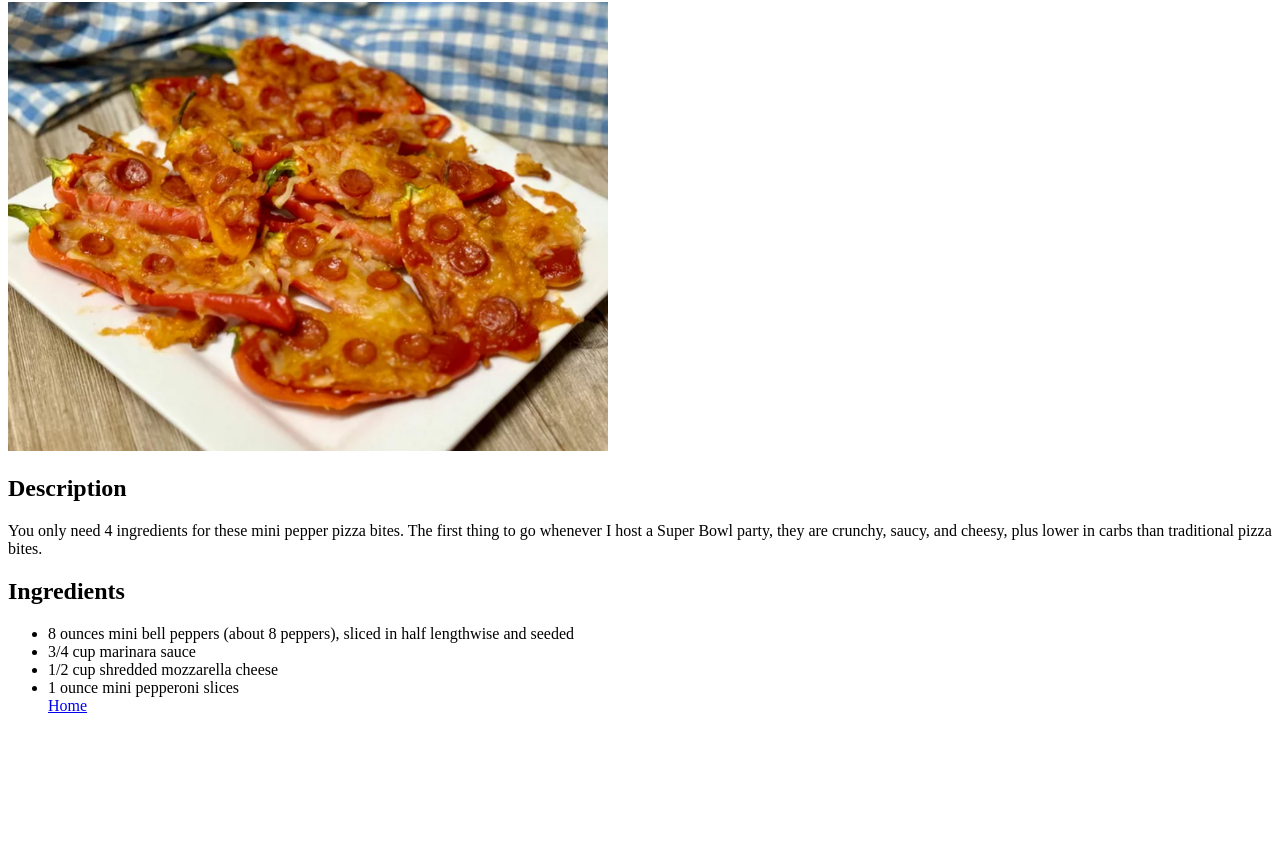
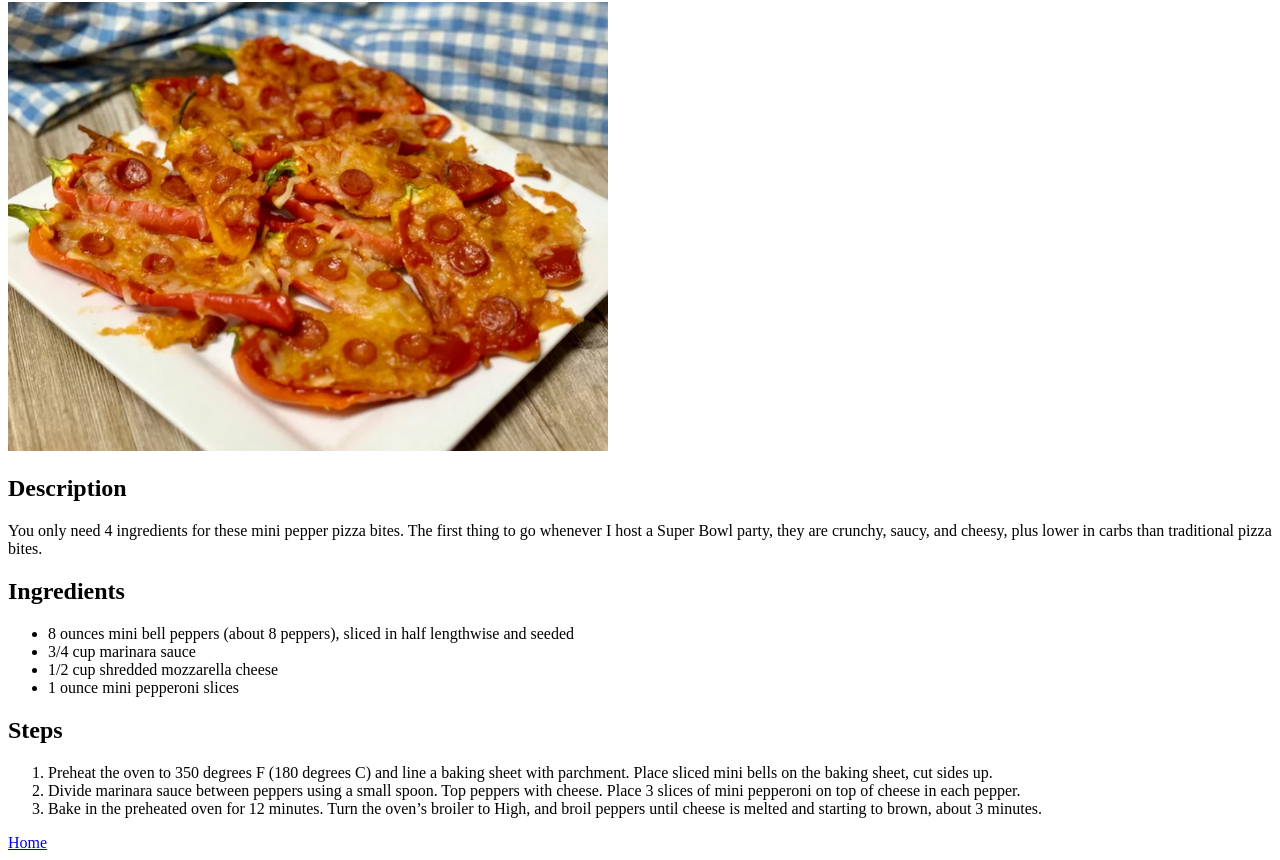
Before and after one commit to Benefactor12/odin-recipes, a plain HTML site: page recipes/pepper-pizza.html in a window 1280 px wide. Shown: the part 78-938 px from the top of the page. Before the commit the page ends 809 px from the top, so only its background shows below. Drawn offline with Linux system fonts and the light colour scheme.

Commit message:
Add new section "Steps" to pepper-pizza.html

```diff
--- a/recipes/pepper-pizza.html
+++ b/recipes/pepper-pizza.html
@@ -32,6 +32,23 @@
                     <li>3/4 cup marinara sauce</li>
                     <li>1/2 cup shredded mozzarella cheese</li>
                     <li>1 ounce mini pepperoni slices</li>
+                </ul>
+            </section>
+
+            <section>
+                <h2>Steps</h2>
+                <ol>
+                    <li>Preheat the oven to 350 degrees F (180 degrees C)
+                        and line a baking sheet with parchment. Place sliced
+                        mini bells on the baking sheet, cut sides up.</li>
+                    <li>Divide marinara sauce between peppers using a small
+                        spoon. Top peppers with cheese. Place 3 slices of mini
+                        pepperoni on top of cheese in each pepper.</li>
+                    <li>Bake in the preheated oven for 12 minutes. Turn the
+                        oven’s broiler to High, and broil peppers until cheese
+                        is melted and starting to brown, about 3 minutes.</li>
+                </ol>
+            </section>
             <a href="../index.html">Home</a>
         </main>
     </body>
```
